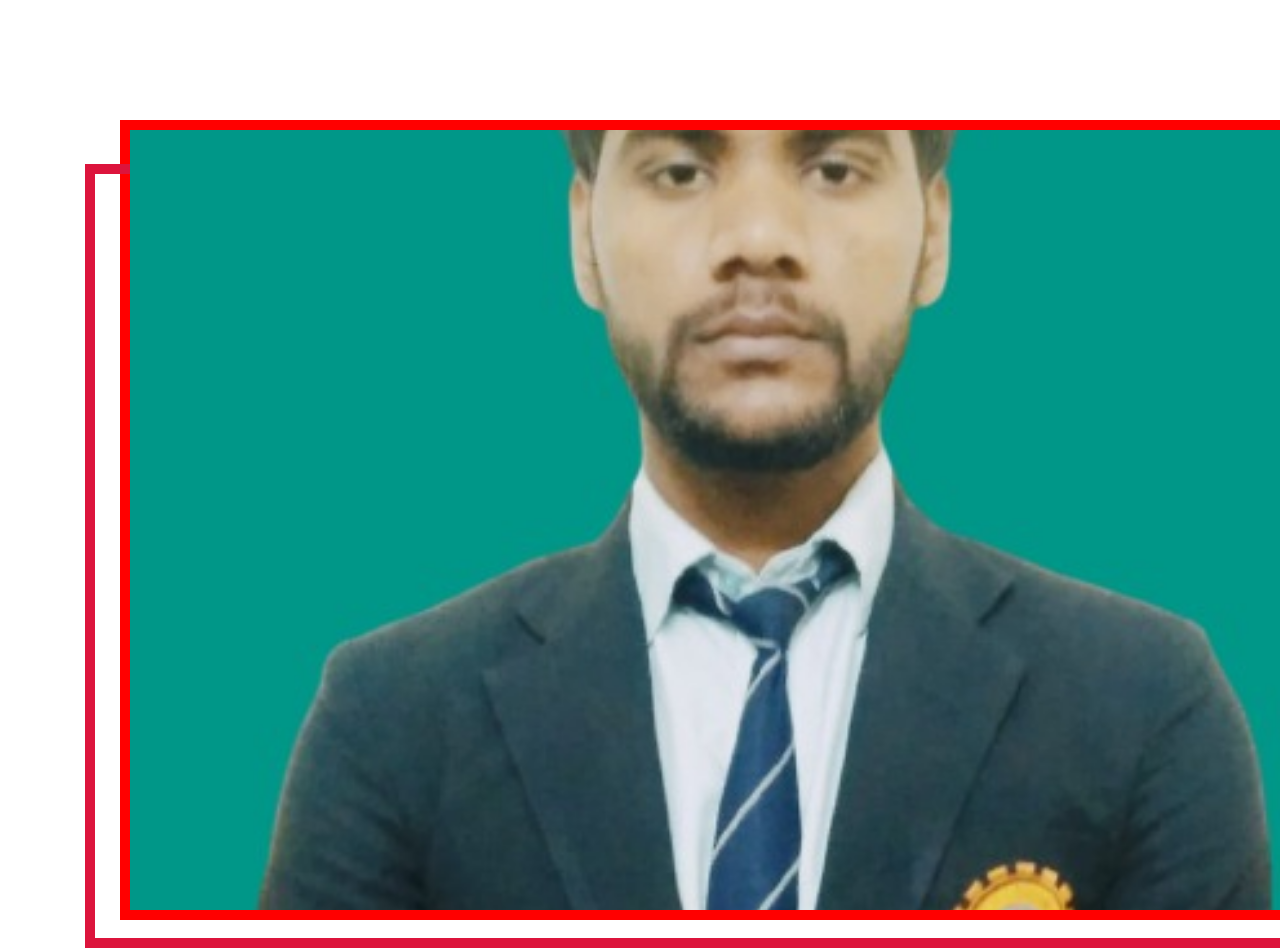
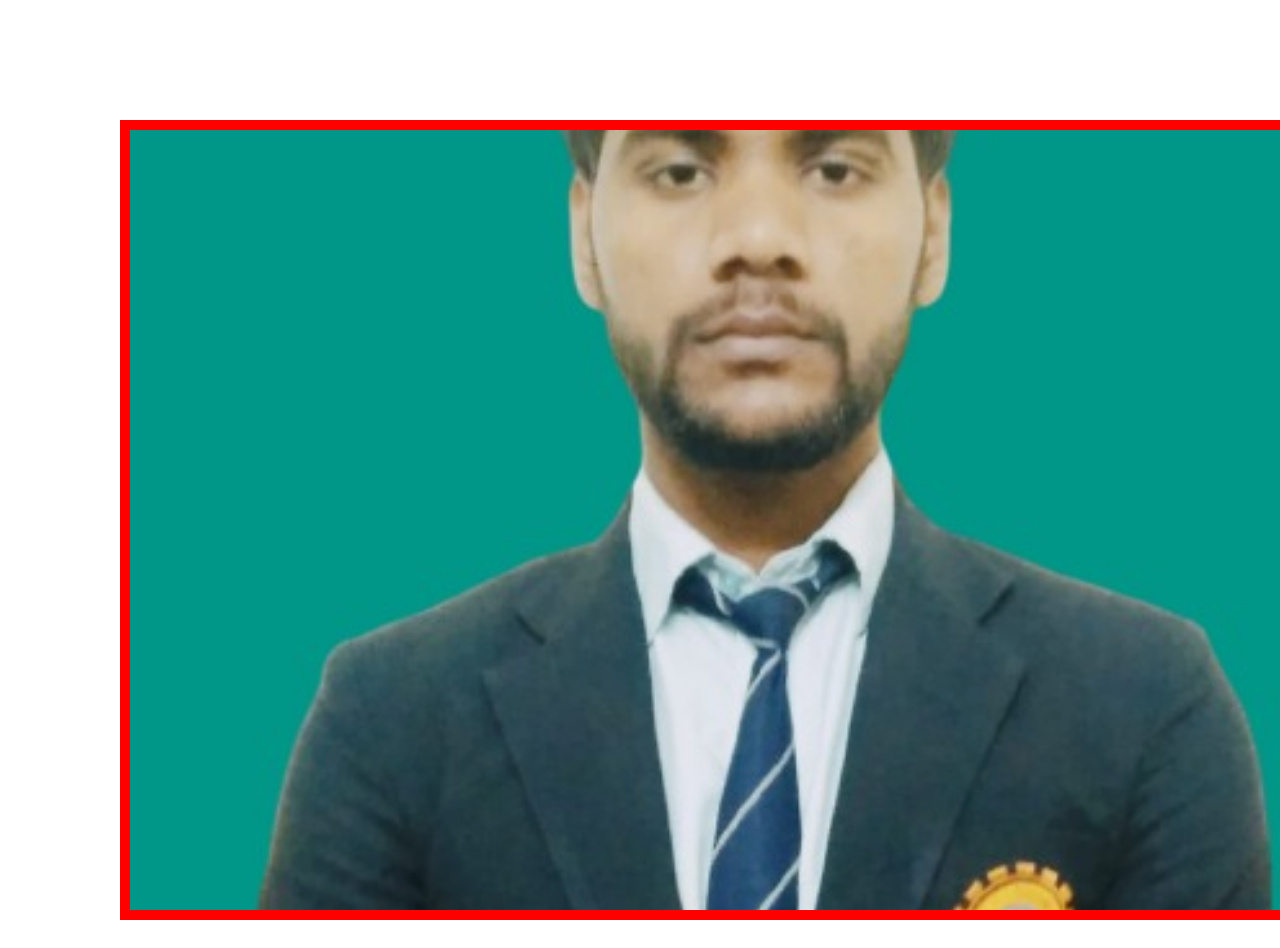
Before and after one commit to Abhishek7897/Abhishek, a plain HTML site: page index.html in a window 1280 px wide. Shown: the part 880-1828 px from the top of the page. Drawn offline with Linux system fonts and the light colour scheme; a script that the page names is missing.

Commit message:
Update style.css

```diff
--- a/style.css
+++ b/style.css
@@ -617,7 +617,7 @@ p {
 		top: 34px;
 		height: 98%;
 		width: 98%;
-		border: 10px solid crimson;
+
 	}
 	#about .col-right {
 		text-align: left;
```
